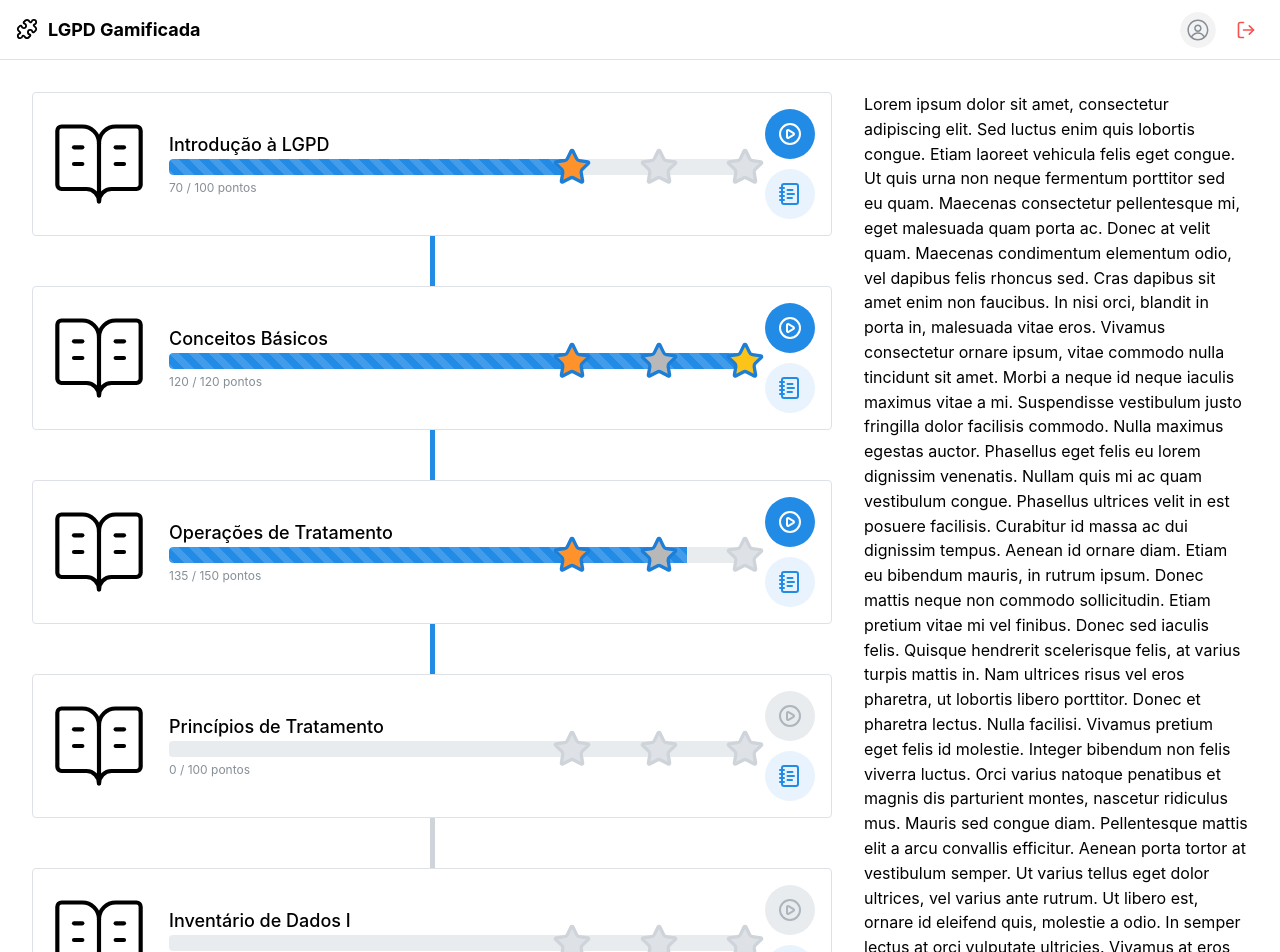
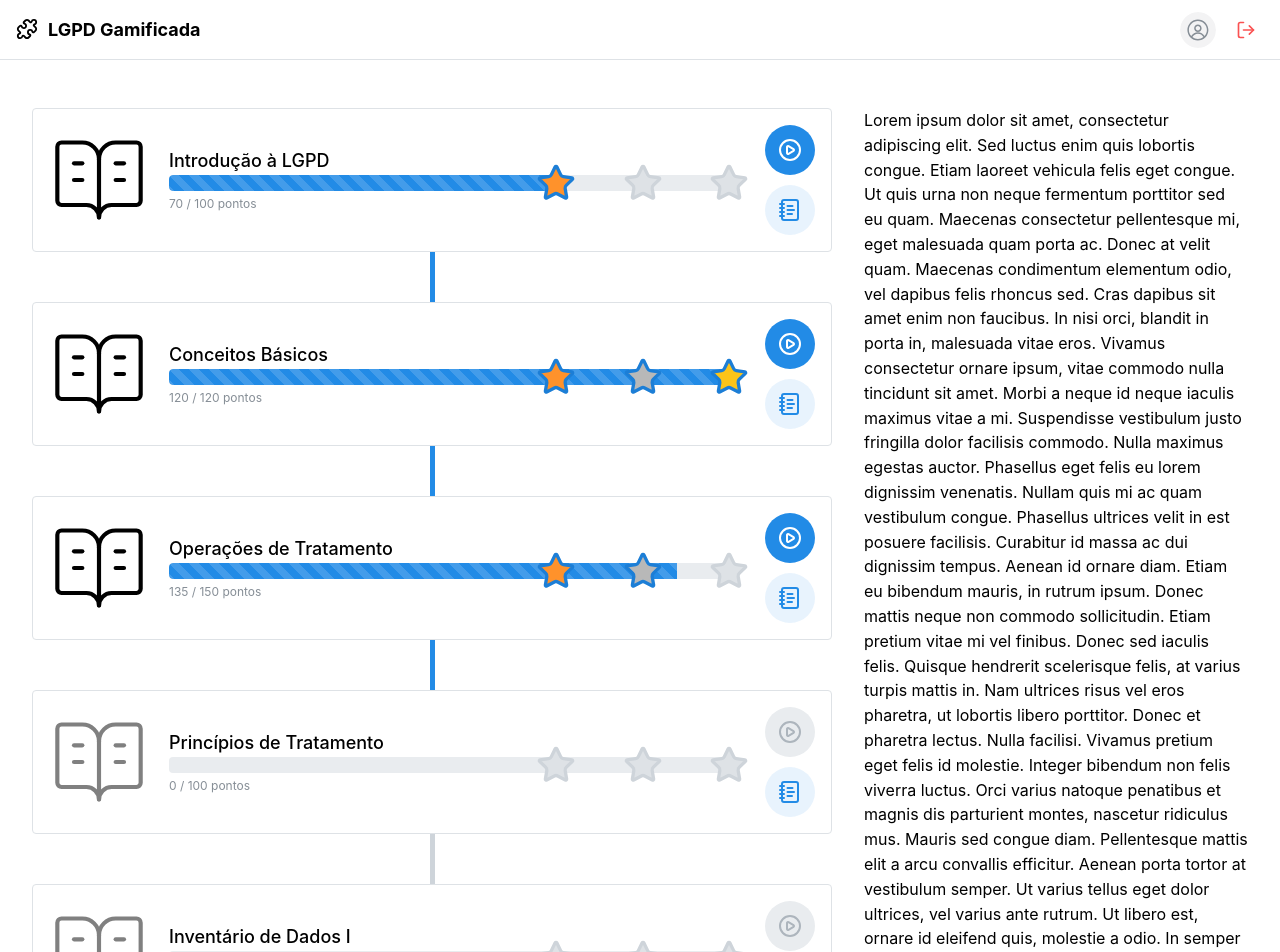
Before and after one commit to sammycosta/lgpd-gamification, a Next.js app in the folder app/apps/web/: page / in a window 1280 px wide. Shown: the top 952 px of the page. Built offline with nearby package versions, Linux system fonts and the light colour scheme; no server answers.

Commit message:
começa a mudar coisas de acordo com telas menores

```diff
--- a/app/apps/web/src/app/layout.tsx
+++ b/app/apps/web/src/app/layout.tsx
@@ -29,7 +29,10 @@ export default function RootLayout({
       </head>
       <body>
         <Providers>
-          <AppShell header={{ height: 60 }} padding="md">
+          <AppShell
+            header={{ height: 60 }}
+            padding={{ base: 'sm', xs: 'lg', md: 'xl' }}
+          >
             <AppShellHeader>
               <Header />
             </AppShellHeader>
--- a/app/apps/web/src/components/home/ModuleCard.tsx
+++ b/app/apps/web/src/components/home/ModuleCard.tsx
@@ -19,8 +19,16 @@ export default function ModuleCard({
   locked
 }: ModuleCardProps) {
   const progressPercentage = (points / maxPoints) * 100
-  const iconComponent = icon || <BookOpenText size={100} strokeWidth={1} />
+  const iconComponent = icon || (
+    <BookOpenText
+      size={100}
+      strokeWidth={1}
+      color={locked ? 'gray' : 'black'}
+    />
+  )
 
+  // TODO: adicionar hook usemediaquery do mantine e fazer atualizações:
+  // diminuir espaçamentos/gaps no mobile e mais informações!
   // TODO: Indicativo visual mais forte quando as seções estão bloqueadas.
 
   return (
--- a/app/apps/web/src/components/home/ProgressBar.tsx
+++ b/app/apps/web/src/components/home/ProgressBar.tsx
@@ -17,12 +17,11 @@ const styles: Record<string, MantineStyleProp> = {
     position: 'absolute',
     top: '50%',
     width: '100%',
-    transform: 'translateY(-50%)',
     zIndex: 1
   },
   baseIcon: {
     position: 'absolute',
-    transform: 'translateX(-50%)'
+    transform: 'translateX(-90%)'
   }
 }
 
@@ -32,7 +31,7 @@ interface ProgressBarProps {
 
 export default function ProgressBar({ progressPercentage }: ProgressBarProps) {
   return (
-    <Box style={styles.wrapper}>
+    <Box pr="sm" style={styles.wrapper}>
       <Progress size="xl" value={progressPercentage} striped />
       <Group style={styles.iconWrapper}>
         <StarGoal type="bronze" progressPercentage={progressPercentage} />
--- a/app/apps/web/src/components/ui/PageContainer.tsx
+++ b/app/apps/web/src/components/ui/PageContainer.tsx
@@ -6,7 +6,7 @@ export default function PageContainer({
   children: React.ReactNode
 }>) {
   return (
-    <Container size="xl" my="md">
+    <Container size="xl" my="md" p={0}>
       {children}
     </Container>
   )
```
